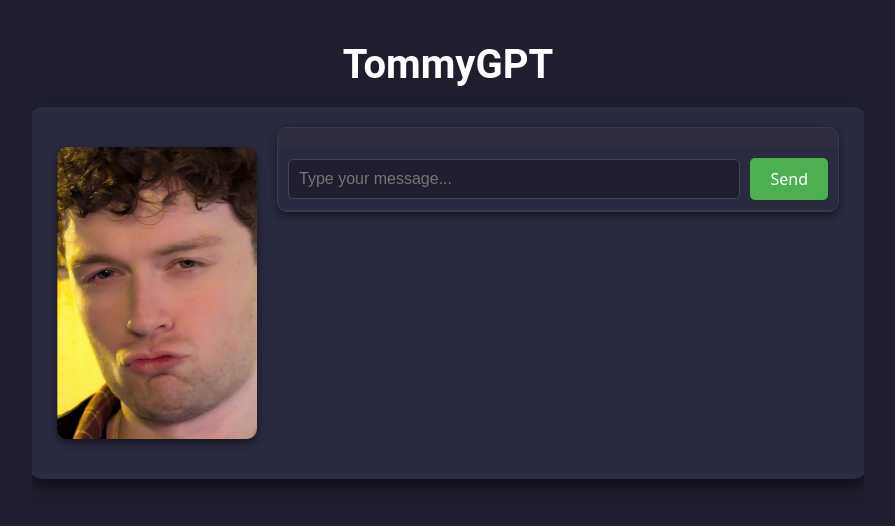
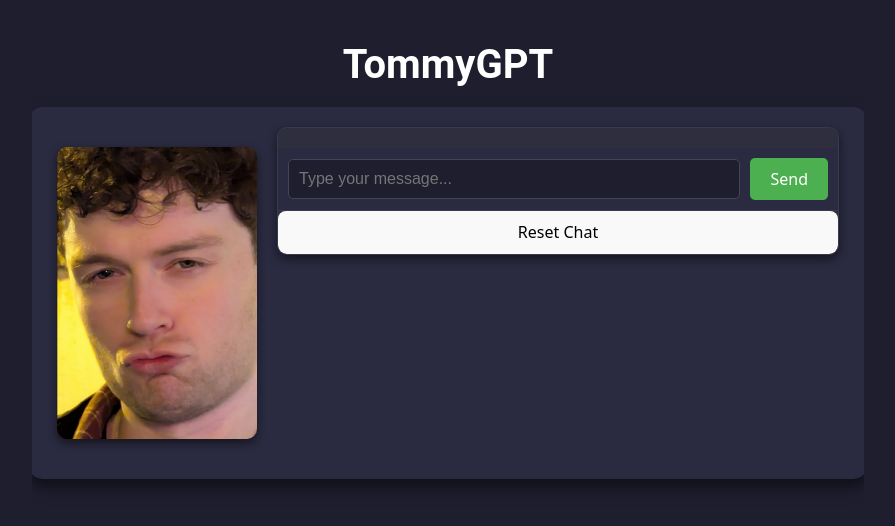
Before and after one commit to maxrworsley/tommygpt, a React (Vite) app: page / in a window 1280 px wide. Shown: the top 526 px of the page, without its empty margins (192-1087 px from the left). Built offline with nearby package versions, Linux system fonts and the light colour scheme.

Commit message:
ability to reset chat

```diff
--- a/src/App.tsx
+++ b/src/App.tsx
@@ -45,6 +45,13 @@ function App() {
     setUserInput(e.target.value)
   }
 
+  const resetChat = () => {
+    setMessages([]) // Clear the chat history
+    setTommyImage(TommyImage) // Reset the image to the default
+    setChatResponse('') // Clear the AI response
+    setUserInput('') // Clear the input field
+  }
+
   useEffect(() => {
     if (!chatResponse) return
 
@@ -53,7 +60,6 @@ function App() {
     const remainingResponse = rest.join(' ')
 
     // Determine the image based on the first word
-
     if (firstWord.toLowerCase().includes('happy')) {
       setTommyImage(TommyAiHappy)
     } else if (firstWord.toLowerCase().includes('sad')) {
@@ -101,7 +107,6 @@ function App() {
                 }
               }}
               value={userInput}
-              aria-label="user input"
               className="chat-input"
             />
             <button
@@ -113,6 +118,13 @@ function App() {
               {loading ? '...' : 'Send'}
             </button>
           </div>
+          <button
+            onClick={resetChat}
+            className="reset-chat-button"
+            aria-label="reset chat"
+          >
+            Reset Chat
+          </button>
         </div>
       </div>
     </>
```
